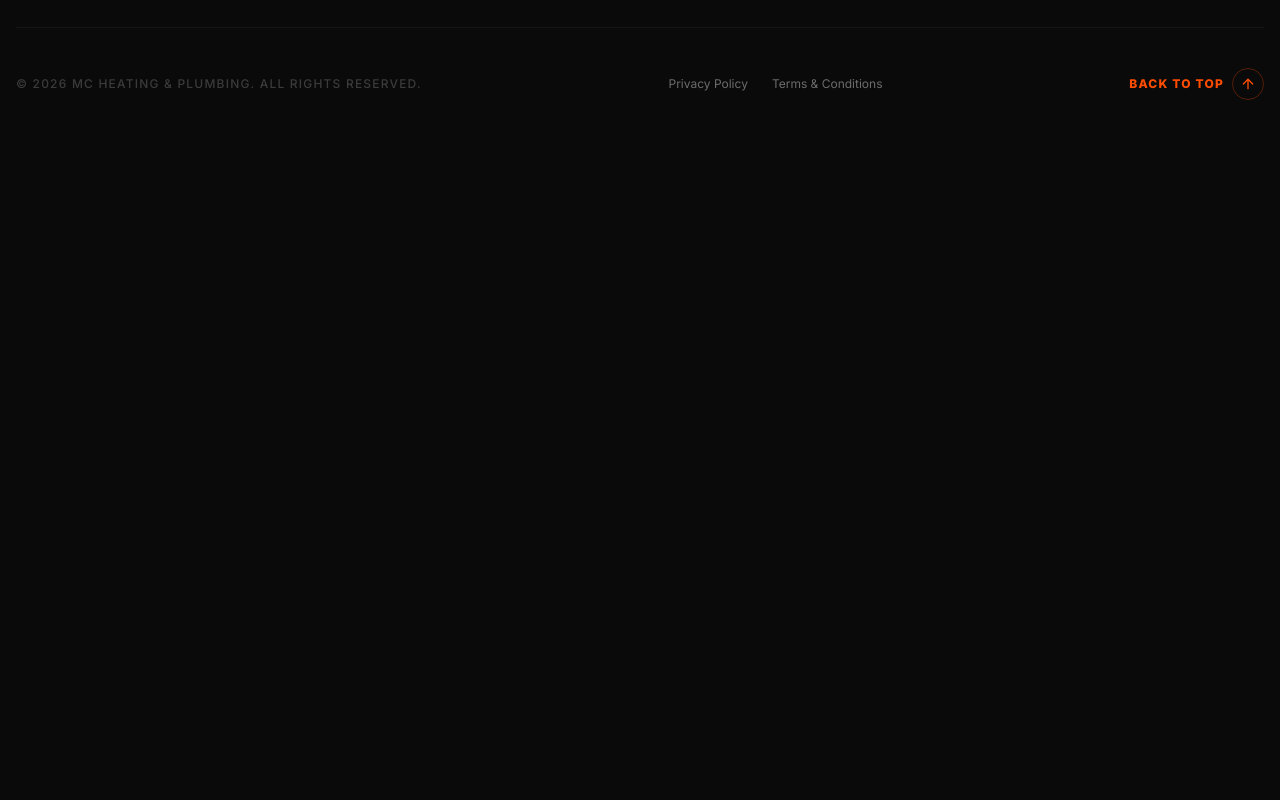
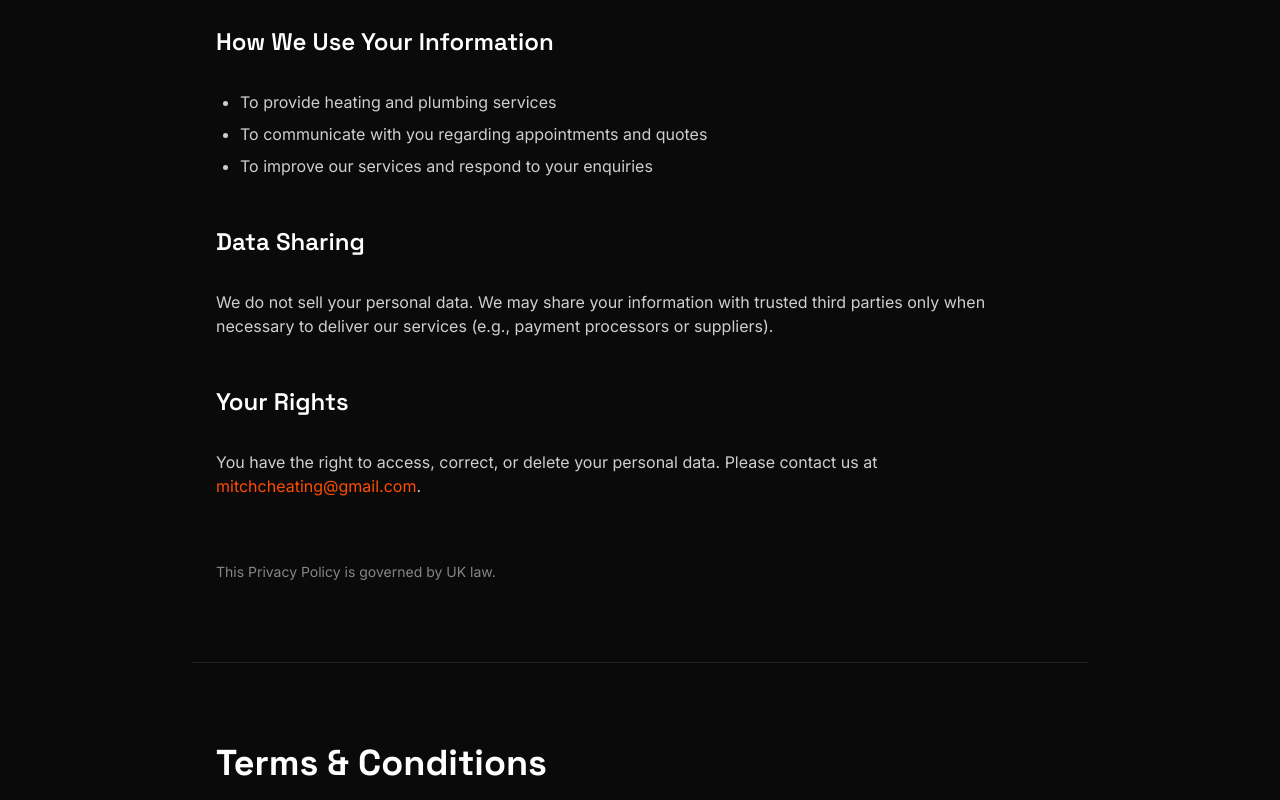
Before and after one commit to msprojects-pro/MC-Heating-Final, a React (Vite) app: page / in a window 1280 px wide. Shown: the part 6800-7600 px from the top of the page. Before the commit the page ends 6940 px from the top, so only its background shows below. Built offline with nearby package versions, Linux system fonts and the light colour scheme; a web font is replaced by a local one.

Commit message:
Refactor App component structure and routing

```diff
--- a/src/App.tsx
+++ b/src/App.tsx
@@ -1,6 +1,4 @@
 import { HelmetProvider, Helmet } from 'react-helmet-async';
-import { BrowserRouter as Router, Routes, Route } from 'react-router-dom';
-
 import { Navbar } from './components/Navbar';
 import { Hero } from './components/Hero';
 import { About } from './components/About';
@@ -11,7 +9,6 @@ import { Contact } from './components/Contact';
 import { Footer } from './components/Footer';
 import { EmergencyBanner } from './components/FloatingCTA';
 import FloatingWhatsApp from './components/FloatingWhatsApp';
-
 import PrivacyPolicy from './components/PrivacyPolicy';
 import TermsAndConditions from './components/TermsAndConditions';
 
@@ -20,21 +17,18 @@ import { BUSINESS_INFO } from './constants';
 export default function App() {
   return (
     <HelmetProvider>
-      <Router>
       <div className="min-h-screen bg-dark selection:bg-primary selection:text-dark">
         <Helmet>
           <title>{BUSINESS_INFO.name} | Expert Plumber in Birmingham</title>
           <meta name="description" content={`Professional heating and plumbing services in Birmingham by Mitch (Ex-British Gas). 37 years of experience in boiler installations, repairs, and bathroom fitting.`} />
+          <meta property="og:title" content={`${BUSINESS_INFO.name} | Professional Heating & Plumbing`} />
+          <meta property="og:description" content="37 Years Experience. Ex-British Gas. Reliable local Birmingham plumber for boilers, heating, and maintenance." />
         </Helmet>
 
         <EmergencyBanner />
         <Navbar />
 
         <main>
-            <Routes>
-              {/* Home Page */}
-              <Route path="/" element={
-                <>
           <Hero />
           <div className="relative">
             <div className="absolute inset-0 bg-[url('https://www.transparenttextures.com/patterns/carbon-fibre.png')] opacity-[0.03] pointer-events-none -z-10" />
@@ -66,19 +60,15 @@ export default function App() {
             <SectionDivider />
             <Contact />
           </div>
-                </>
-              } />
 
-              {/* Separate Pages */}
-              <Route path="/privacy-policy" element={<PrivacyPolicy />} />
-              <Route path="/terms-and-conditions" element={<TermsAndConditions />} />
-            </Routes>
+          {/* Legal Pages as Separate Sections */}
+          <PrivacyPolicy />
+          <TermsAndConditions />
         </main>
 
         <Footer />
         <FloatingWhatsApp />
       </div>
-      </Router>
     </HelmetProvider>
   );
 }
```
Lines whose indentation alone changed are shown as unchanged.
